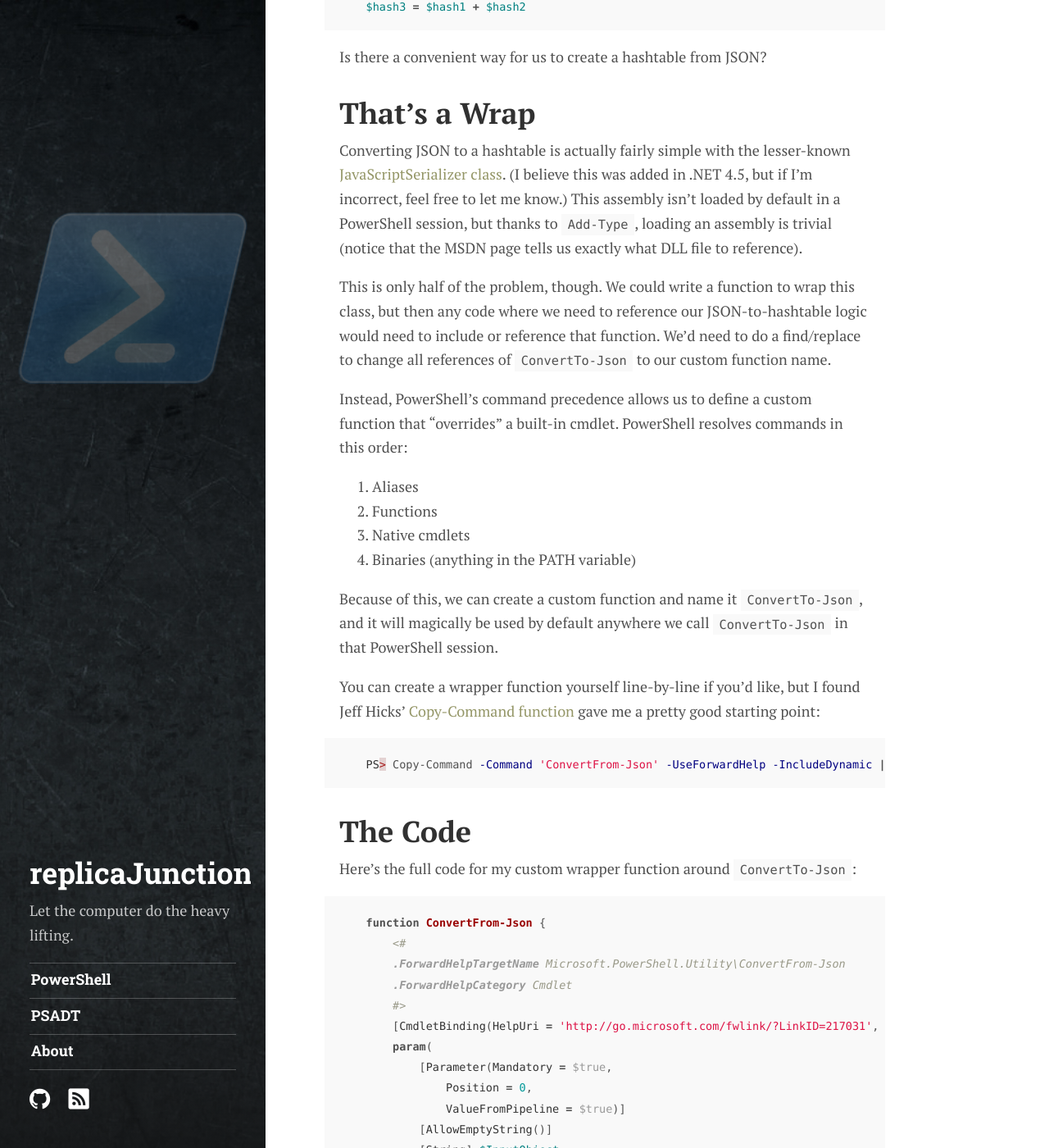
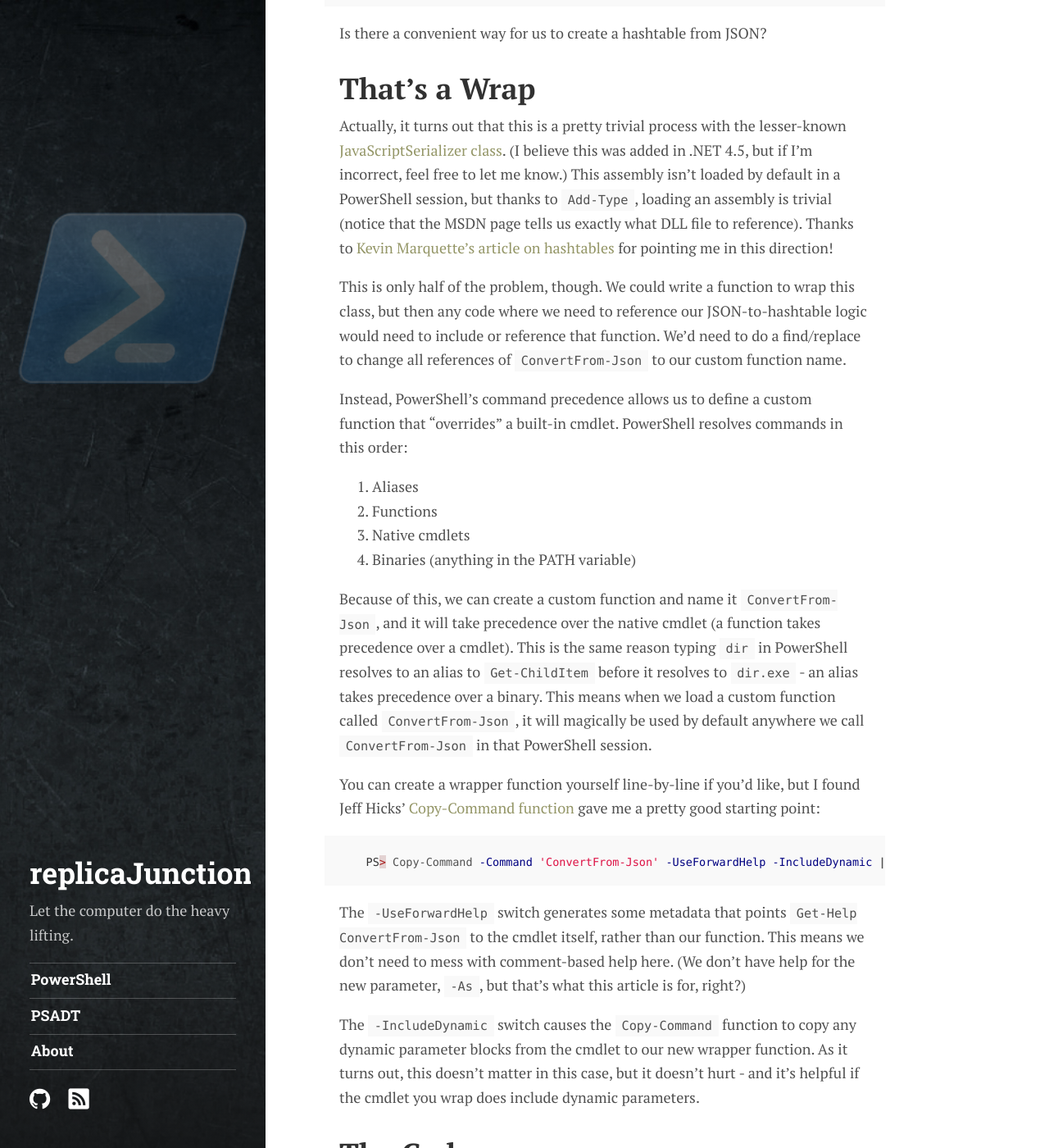
Before and after one commit to replicaJunction/replicaJunction.github.io, a Jekyll site: the page built from _posts/2017-07-17-converting-json-to-hashtable.md, in a window 1280 px wide and 1400 px high, scrolled down 2013 px. Shown: the whole window at 82% size. Built offline with Jekyll 4.4.1, drawn with Linux system fonts in a browser that asks for light colours; some web fonts are replaced; some of the changed text lies outside the part shown.

Commit message:
Fix typos and add additional details on help

```diff
--- a/_posts/2017-07-17-converting-json-to-hashtable.md
+++ b/_posts/2017-07-17-converting-json-to-hashtable.md
@@ -71,9 +71,9 @@ Is there a convenient way for us to create a hashtable from JSON?
 
 # That's a Wrap
 
-Converting JSON to a hashtable is actually fairly simple with the lesser-known [JavaScriptSerializer class](https://msdn.microsoft.com/en-us/library/system.web.script.serialization.javascriptserializer(v=vs.110).aspx). (I believe this was added in .NET 4.5, but if I'm incorrect, feel free to let me know.) This assembly isn't loaded by default in a PowerShell session, but thanks to `Add-Type`, loading an assembly is trivial (notice that the MSDN page tells us exactly what DLL file to reference).
+Actually, it turns out that this is a pretty trivial process with the lesser-known [JavaScriptSerializer class](https://msdn.microsoft.com/en-us/library/system.web.script.serialization.javascriptserializer(v=vs.110).aspx). (I believe this was added in .NET 4.5, but if I'm incorrect, feel free to let me know.) This assembly isn't loaded by default in a PowerShell session, but thanks to `Add-Type`, loading an assembly is trivial (notice that the MSDN page tells us exactly what DLL file to reference). Thanks to [Kevin Marquette's article on hashtables](https://kevinmarquette.github.io/2016-11-06-powershell-hashtable-everything-you-wanted-to-know-about/#converting-json-to-hashtable) for pointing me in this direction!
 
-This is only half of the problem, though. We could write a function to wrap this class, but then any code where we need to reference our JSON-to-hashtable logic would need to include or reference that function. We'd need to do a find/replace to change all references of `ConvertTo-Json` to our custom function name.
+This is only half of the problem, though. We could write a function to wrap this class, but then any code where we need to reference our JSON-to-hashtable logic would need to include or reference that function. We'd need to do a find/replace to change all references of `ConvertFrom-Json` to our custom function name.
 
 Instead, PowerShell's command precedence allows us to define a custom function that "overrides" a built-in cmdlet. PowerShell resolves commands in this order:
 
@@ -82,17 +82,21 @@ Instead, PowerShell's command precedence allows us to define a custom function t
 3. Native cmdlets
 4. Binaries (anything in the PATH variable)
 
-Because of this, we can create a custom function and name it `ConvertTo-Json`, and it will magically be used by default anywhere we call `ConvertTo-Json` in that PowerShell session.
+Because of this, we can create a custom function and name it `ConvertFrom-Json`, and it will take precedence over the native cmdlet (a function takes precedence over a cmdlet). This is the same reason typing `dir` in PowerShell resolves to an alias to `Get-ChildItem` before it resolves to `dir.exe` - an alias takes precedence over a binary. This means when we load a custom function called `ConvertFrom-Json`, it will magically be used by default anywhere we call `ConvertFrom-Json` in that PowerShell session.
 
 You can create a wrapper function yourself line-by-line if you'd like, but I found Jeff Hicks' [Copy-Command function](https://www.petri.com/making-powershell-command) gave me a pretty good starting point:
 
 {% highlight powershell %}
-    PS> Copy-Command -Command 'ConvertFrom-Json' -UseForwardHelp -IncludeDynamic | Out-File C:\PowerShell\Scripts\ConvertFrom-Json.ps1 -Force
+    PS> Copy-Command -Command 'ConvertFrom-Json' -UseForwardHelp -IncludeDynamic | Out-File C:\PowerShell\Scripts\ConvertFrom-Json.ps1
 {% endhighlight %}
+
+The `-UseForwardHelp` switch generates some metadata that points `Get-Help ConvertFrom-Json` to the cmdlet itself, rather than our function. This means we don't need to mess with comment-based help here. (We don't have help for the new parameter, `-As`, but that's what this article is for, right?)
+
+The `-IncludeDynamic` switch causes the `Copy-Command` function to copy any dynamic parameter blocks from the cmdlet to our new wrapper function. As it turns out, this doesn't matter in this case, but it doesn't hurt - and it's helpful if the cmdlet you wrap does include dynamic parameters.
 
 # The Code
 
-Here's the full code for my custom wrapper function around `ConvertTo-Json`:
+Here's the full code for my custom wrapper function around `ConvertFrom-Json`:
 
 {% highlight powershell %}
     function ConvertFrom-Json {
```
Also changed, not shown: other parts of _posts/2017-07-17-converting-json-to-hashtable.md (+1 -8 lines).
